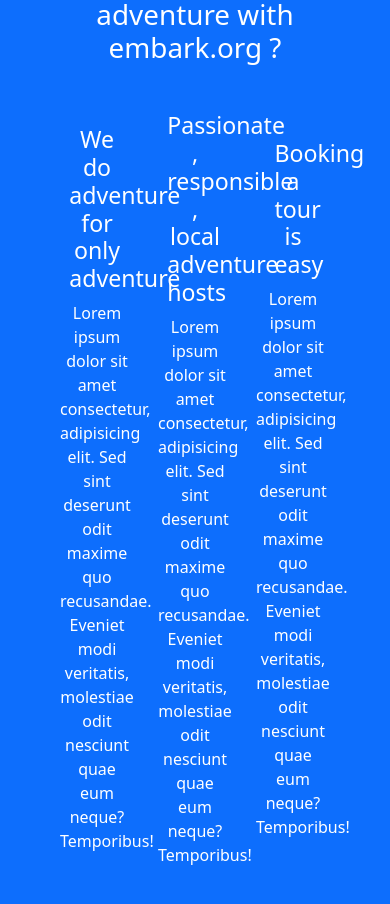
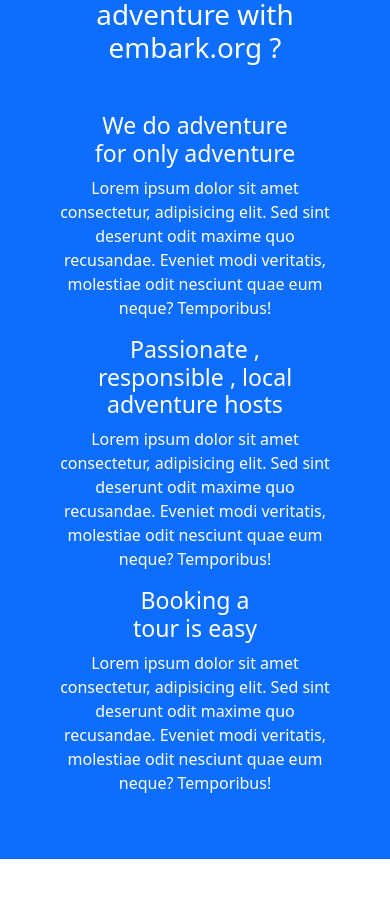
Before and after one commit to AhmedAbdrabou22/Vue-Project-one, a Vue app: page /#/ in a window 390 px wide. Shown: the part 1475-2379 px from the top of the page. After the commit the page ends 2334 px from the top, so only its background shows below. Built offline with nearby package versions, Linux system fonts and the light colour scheme.

Commit message:
first commit

```diff
--- a/src/components/adventurework.vue
+++ b/src/components/adventurework.vue
@@ -3,15 +3,15 @@
         <div class="container text-center">
             <h1>Why book adventure with embark.org ?</h1>
             <div class="row mt-5">
-            <div class="col-4 m-auto">
+            <div class="col-lg-4 col-md-6 col-sm-12 m-auto">
                 <h3 class="w-75 d-inline-block">We do adventure for only adventure</h3>
                 <p>Lorem ipsum dolor sit amet consectetur, adipisicing elit. Sed sint deserunt odit maxime quo recusandae. Eveniet modi veritatis, molestiae odit nesciunt quae eum neque? Temporibus!</p>
             </div>
-            <div class="col-4 m-auto">
+            <div class="col-lg-4 col-md-6 col-sm-12 m-auto">
                 <h3 class="w-75 d-inline-block">Passionate , responsible , local adventure hosts</h3>
                 <p>Lorem ipsum dolor sit amet consectetur, adipisicing elit. Sed sint deserunt odit maxime quo recusandae. Eveniet modi veritatis, molestiae odit nesciunt quae eum neque? Temporibus!</p>
             </div>
-            <div class="col-4 m-auto">
+            <div class="col-lg-4 col-md-6 col-sm-12 m-auto">
                 <h3 class="w-50 d-inline-block">Booking a tour is easy</h3>
                 <p>Lorem ipsum dolor sit amet consectetur, adipisicing elit. Sed sint deserunt odit maxime quo recusandae. Eveniet modi veritatis, molestiae odit nesciunt quae eum neque? Temporibus!</p>
             </div>
```
